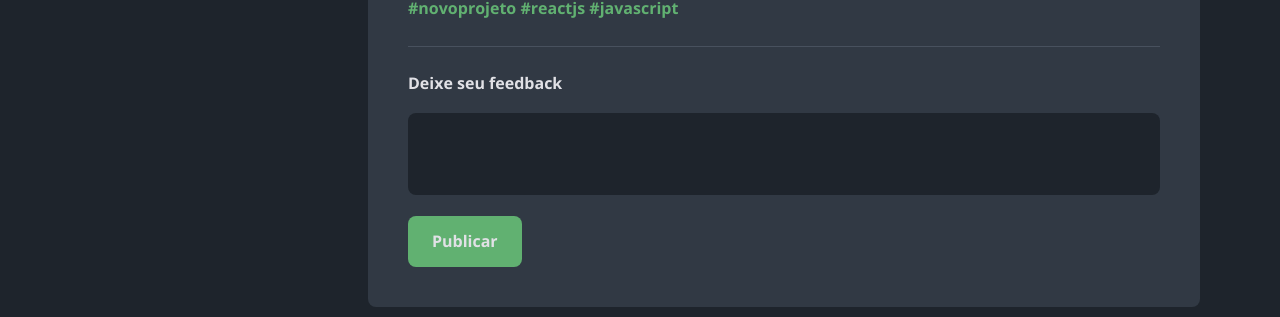
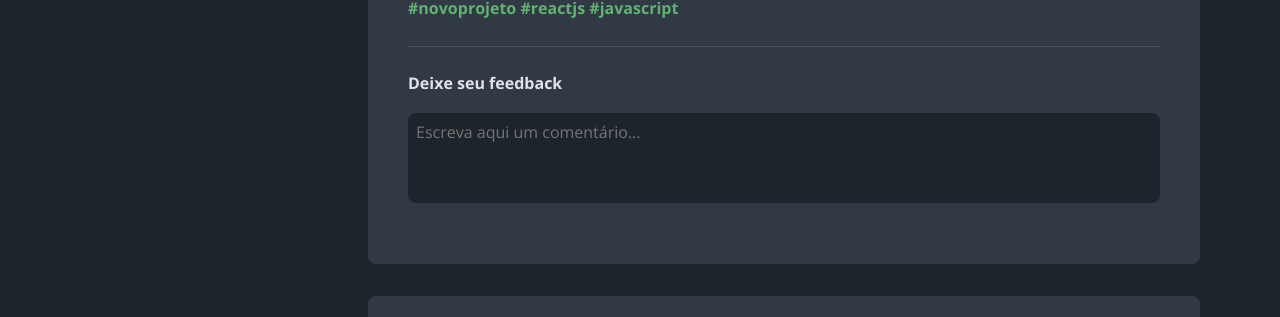
Before and after one commit to geovanarochamp/com-code-feed, a React (Vite) app: page / in a window 1280 px wide. Shown: the part 421-738 px from the top of the page. Built offline with nearby package versions, Linux system fonts and the light colour scheme.

Commit message:
adjust button of comment form

```diff
--- a/src/components/Posts/Posts.jsx
+++ b/src/components/Posts/Posts.jsx
@@ -31,13 +31,15 @@ export function Post() {
 
                 <div className={styles.separatorLine}></div>
 
-                <div className={styles.coments}>
+                <form className={styles.commentForm}>
                     <strong>Deixe seu feedback</strong>
-                    <form action="">
-                        <textarea name="" id="" rows="3"></textarea>
-                        <button className={styles.publishBtn}>Publicar</button>
+                    <form>
+                        <textarea placeholder="Escreva aqui um comentário..." />
+                        <footer>
+                            <button className={styles.publishBtn}>Publicar</button>
+                        </footer>
                     </form>
-                </div>
+                </form>
             </div>
 
 
--- a/src/components/Posts/Posts.module.css
+++ b/src/components/Posts/Posts.module.css
@@ -65,7 +65,7 @@
     margin: 2.4rem 0;
 }
 
-.coments strong {
+.commentForm strong {
     margin: 1.6rem 0;
 
     font-weight: 700;
@@ -74,8 +74,9 @@
     color: var(--gray-100);
 }
 
-.coments textarea {
+.commentForm textarea {
     width: 100%;
+    height: 9rem;
     margin: 1.6rem 0;
     padding: 8px;
 
@@ -85,6 +86,16 @@
     border-radius: 8px;
 
     resize: none;
+}
+
+.commentForm footer {
+    max-height: 0;
+    visibility: hidden;
+}
+
+.commentForm:focus-within footer {
+    max-height: none;
+    visibility: visible;
 }
 
 .publishBtn {
```
